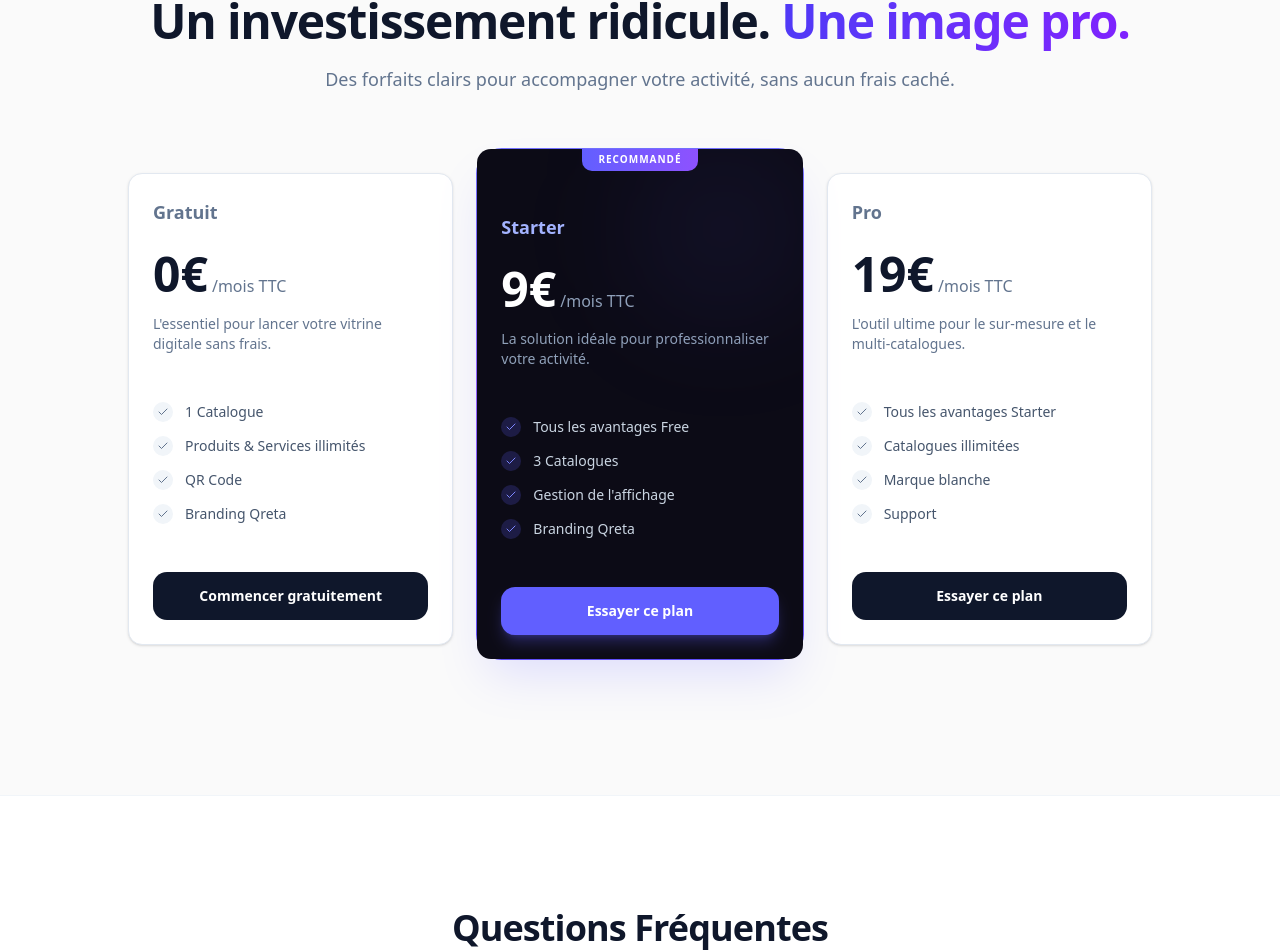
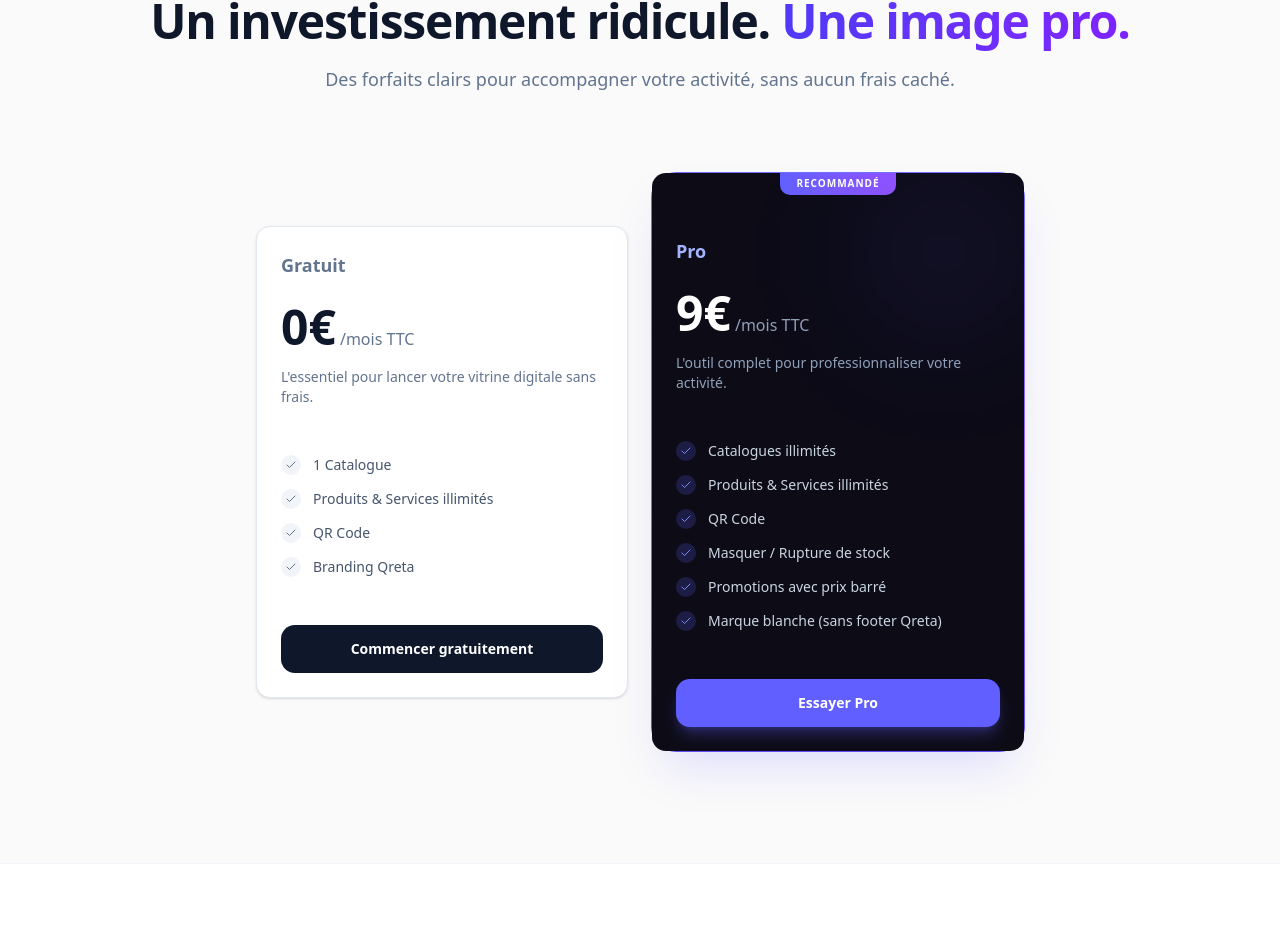
Before and after one commit to squadronxfr/qreta, a Next.js app: page / in a window 1280 px wide. Shown: the part 4096-5048 px from the top of the page. Built offline with nearby package versions, Linux system fonts and the light colour scheme.

Commit message:
update : switch to free and pro plan and update couple things

```diff
--- a/src/app/(dashboard)/admin/page.tsx
+++ b/src/app/(dashboard)/admin/page.tsx
@@ -135,9 +135,7 @@ export default function SuperAdminPage() {
                                                             variant={
                                                                 user.subscription?.plan === "pro"
                                                                     ? "default"
-                                                                    : user.subscription?.plan === "starter"
-                                                                        ? "secondary"
-                                                                        : "outline"
+                                                                    : "secondary"
                                                             }
                                                             className="uppercase"
                                                         >
--- a/src/components/account/profile-form.tsx
+++ b/src/components/account/profile-form.tsx
@@ -145,24 +145,6 @@ export function ProfileForm() {
                                 )}
                                 Gérer mon abonnement
                             </Button>
-                            {userData?.subscription?.plan !== "pro" && (
-                                <Button
-                                    variant="outline"
-                                    className="w-full border-indigo-200 text-indigo-700 hover:bg-indigo-50 rounded-xl"
-                                    onClick={() => userData?.subscription?.plan === "starter"
-                                        ? handlePortal("price_1Sxtex9mcp2EBniBDOFUCQEr")
-                                        : router.push("/billing")
-                                    }
-                                    disabled={!!isProcessing}
-                                >
-                                    {isProcessing === "portal_upgrade" ? (
-                                        <Spinner className="mr-2 h-4 w-4 animate-spin"/>
-                                    ) : (
-                                        <ArrowUpCircle className="mr-2 h-4 w-4"/>
-                                    )}
-                                    {userData?.subscription?.plan === "starter" ? "Passer au plan Pro" : "Voir les offres"}
-                                </Button>
-                            )}
                         </div>
                     </CardContent>
                 </Card>
--- a/src/components/admin/admin-user-actions.tsx
+++ b/src/components/admin/admin-user-actions.tsx
@@ -190,7 +190,6 @@ export function AdminUserActions({user, onUpdate}: AdminUserActionsProps) {
                                 </SelectTrigger>
                                 <SelectContent>
                                     <SelectItem value="free">Free</SelectItem>
-                                    <SelectItem value="starter">Starter</SelectItem>
                                     <SelectItem value="pro">Pro</SelectItem>
                                 </SelectContent>
                             </Select>
--- a/src/components/billing/billing-content.tsx
+++ b/src/components/billing/billing-content.tsx
@@ -4,9 +4,18 @@ import {useSearchParams} from "next/navigation";
 import {useBilling} from "@/hooks/use-billing";
 import {SUBSCRIPTION_PLANS, PlanKey} from "@/config/subscription";
 import {
-    CreditCard, Shield, Check, ExternalLink,
-    Sparkles, AlertCircle, Zap, Crown, Download, History
+    CreditCard,
+    Shield,
+    Check,
+    ExternalLink,
+    Sparkles,
+    AlertCircle,
+    Zap,
+    Crown,
+    Download,
+    History
 } from "lucide-react";
+
 import {Spinner} from "@/components/ui/spinner";
 import {Button} from "@/components/ui/button";
 import {Badge} from "@/components/ui/badge";
@@ -18,7 +27,6 @@ import {useEffect} from "react";
 
 const PLAN_ICONS = {
     free: Zap,
-    starter: Sparkles,
     pro: Crown,
 };
 
@@ -138,7 +146,7 @@ export default function BillingContent() {
                         <h2 className="text-xl font-bold text-slate-900 flex items-center gap-2">
                             <Sparkles className="h-5 w-5 text-indigo-600"/> Changer de formule
                         </h2>
-                        <div className="grid grid-cols-1 sm:grid-cols-2 gap-4">
+                        <div className="grid grid-cols-1 gap-4">
                             {(Object.keys(SUBSCRIPTION_PLANS) as PlanKey[])
                                 .filter(key => key !== "free")
                                 .map((key) => {
@@ -152,14 +160,13 @@ export default function BillingContent() {
                                             key={key}
                                             className={cn(
                                                 "relative rounded-2xl transition-all border",
-                                                isCurrent ? "border-indigo-600 ring-1 ring-indigo-600 shadow-md" : "border-slate-200 hover:border-indigo-200",
-                                                key === "pro" && !isCurrent && "bg-indigo-50/30 border-indigo-200"
+                                                isCurrent ? "border-indigo-600 ring-1 ring-indigo-600 shadow-md" : "border-indigo-200 bg-indigo-50/30 hover:border-indigo-300"
                                             )}
                                         >
-                                            {key === "pro" && !isCurrent && (
+                                            {!isCurrent && (
                                                 <div className="absolute -top-3 left-1/2 -translate-x-1/2">
                                                     <Badge
-                                                        className="bg-indigo-600 text-white text-xs px-3">Populaire</Badge>
+                                                        className="bg-indigo-600 text-white text-xs px-3">Recommandé</Badge>
                                                 </div>
                                             )}
                                             <CardContent className="pt-6">
@@ -186,17 +193,16 @@ export default function BillingContent() {
                                                 </ul>
                                                 <Button
                                                     onClick={() => onPlanAction(key)}
-                                                    disabled={isDisabled}
+                                                    disabled={isDisabled || (isCurrent && !!cancelAtPeriodEnd)}
                                                     className={cn(
                                                         "w-full rounded-xl",
-                                                        isCurrent ? "bg-slate-100 text-slate-600 hover:bg-slate-200" : "bg-slate-900 hover:bg-slate-800 text-white",
-                                                        key === "pro" && !isCurrent && "bg-indigo-600 hover:bg-indigo-700"
+                                                        isCurrent ? "bg-slate-100 text-slate-600 hover:bg-slate-200" : "bg-indigo-600 hover:bg-indigo-700 text-white"
                                                     )}
                                                 >
                                                     {isProcessing === key && <Spinner className="mr-2 h-4 w-4"/>}
                                                     {isCurrent
-                                                        ? "Annuler l'abonnement"
-                                                        : (isSubscribed ? "Changer vers ce plan" : `Choisir ${plan.name}`)}
+                                                        ? cancelAtPeriodEnd ? "Annulation en cours" : "Annuler l'abonnement"
+                                                        : `Choisir ${plan.name}`}
                                                 </Button>
                                             </CardContent>
                                         </Card>
--- a/src/components/landing/sections/pricing-section.tsx
+++ b/src/components/landing/sections/pricing-section.tsx
@@ -44,16 +44,16 @@ export const PricingSection = () => (
                 whileInView="show"
                 viewport={{once: true, margin: "-50px"}}
                 variants={stagger}
-                className="grid md:grid-cols-3 gap-6 max-w-5xl mx-auto items-start"
+                className="grid md:grid-cols-2 gap-6 max-w-3xl mx-auto items-center"
             >
                 {Object.values(SUBSCRIPTION_PLANS).map((plan) => {
-                    const isHighlighted = plan.key === "starter";
+                    const isHighlighted = plan.key === "pro";
                     return (
                         <motion.div
                             key={plan.key}
                             variants={fadeUp}
                             whileHover={{y: -6}}
-                            className={`relative ${isHighlighted ? "md:-translate-y-6 z-10" : ""}`}
+                            className="relative"
                         >
                             {isHighlighted && (
                                 <div
@@ -79,7 +79,8 @@ export const PricingSection = () => (
                                         {plan.name}
                                     </CardTitle>
                                     <div className="mt-4 flex items-baseline gap-1">
-            <span className={`text-5xl font-bold ${isHighlighted ? "text-white" : "text-slate-900"}`}>
+                                        <span
+                                            className={`text-5xl font-bold ${isHighlighted ? "text-white" : "text-slate-900"}`}>
                                             {plan.price}€
                                         </span>
                                         <span
@@ -110,7 +111,7 @@ export const PricingSection = () => (
                                         asChild
                                     >
                                         <Link href="/signup">
-                                            {plan.price === 0 ? "Commencer gratuitement" : "Essayer ce plan"}
+                                            {plan.price === 0 ? "Commencer gratuitement" : "Essayer Pro"}
                                         </Link>
                                     </Button>
                                 </CardFooter>
--- a/src/components/stores/edit-item-dialog.tsx
+++ b/src/components/stores/edit-item-dialog.tsx
@@ -366,7 +366,7 @@ export function EditItemDialog({item, categories, open, onOpenChange}: EditItemD
                             <p className="text-xs text-slate-500">
                                 {canManageAvailability
                                     ? "Masquer ce produit du catalogue sans le supprimer."
-                                    : "Passez au plan Starter pour gérer les ruptures de stock."}
+                                    : "Passez au plan Pro pour gérer les ruptures de stock."}
                             </p>
                         </div>
 
@@ -384,7 +384,7 @@ export function EditItemDialog({item, categories, open, onOpenChange}: EditItemD
                                         </div>
                                     </TooltipTrigger>
                                     <TooltipContent>
-                                        <p>Fonctionnalité réservée aux membres Starter & Pro</p>
+                                        <p>Fonctionnalité réservée aux membres Pro</p>
                                     </TooltipContent>
                                 </Tooltip>
                             </TooltipProvider>
--- a/src/config/legal.ts
+++ b/src/config/legal.ts
@@ -79,7 +79,7 @@ export const TERMS_OF_SERVICE = {
             id: "abonnements-facturation",
             title: "Article 6 : Formules, abonnements et facturation",
             content: [
-                "Qreta propose trois formules : 'Free' (gratuit, limité à 1 catalogue), 'Starter' (9€/mois, jusqu'à 3 catalogues) et 'Pro' (19€/mois, catalogues illimités).",
+                "Qreta propose trois formules : 'Free' (gratuit, limité à 1 catalogue), 'Pro' (9€/mois, catalogues illimités).",
                 "Les conditions tarifaires, fonctionnalités incluses et limitations de quotas sont précisées sur la plateforme lors de la souscription.",
                 "Lorsqu'un Abonnement payant est souscrit, l'Utilisateur accepte le prix indiqué au moment de la commande.",
                 "Le paiement est effectué via le prestataire sécurisé Stripe.",
--- a/src/config/subscription.ts
+++ b/src/config/subscription.ts
@@ -8,23 +8,21 @@ export const SUBSCRIPTION_PLANS = {
         description: "L'essentiel pour lancer votre vitrine digitale sans frais.",
         features: ["1 Catalogue", "Produits & Services illimités", "QR Code", "Branding Qreta"],
     },
-    starter: {
-        key: "starter",
-        name: "Starter",
-        price: 9,
-        priceId: "price_1SyqH59mcp2EBniB2SH5CoGX",
-        quota: 3,
-        description: "La solution idéale pour professionnaliser votre activité.",
-        features: ["Tous les avantages Free", "3 Catalogues", "Gestion de l'affichage", "Branding Qreta"],
-    },
     pro: {
         key: "pro",
         name: "Pro",
-        price: 19,
-        priceId: "price_1SyqG69mcp2EBniBjqYnoCFL",
+        price: 9,
+        priceId: "price_1SyqH59mcp2EBniB2SH5CoGX",
         quota: Infinity,
-        description: "L'outil ultime pour le sur-mesure et le multi-catalogues.",
-        features: ["Tous les avantages Starter", "Catalogues illimitées", "Marque blanche", "Support"],
+        description: "L'outil complet pour professionnaliser votre activité.",
+        features: [
+            "Catalogues illimités",
+            "Produits & Services illimités",
+            "QR Code",
+            "Masquer / Rupture de stock",
+            "Promotions avec prix barré",
+            "Marque blanche (sans footer Qreta)",
+        ],
     },
 } as const;
 
--- a/src/hooks/use-billing.ts
+++ b/src/hooks/use-billing.ts
@@ -33,17 +33,18 @@ export function useBilling() {
     const onPlanAction = async (targetPlanKey: PlanKey) => {
         if (!user) return;
 
+        const isCancelingAlready = subscription?.cancelAtPeriodEnd;
+
         try {
             if (isSubscribed && hasStripeId) {
                 if (targetPlanKey === currentPlanKey) {
+                    if (isCancelingAlready) return;
                     await handlePortalStore(user, "cancel", window.location.href);
                     return;
                 }
-
                 await handlePortalStore(user, targetPlanKey, window.location.href);
                 return;
             }
-
             await handleCheckoutStore(user, targetPlanKey, window.location.href);
         } catch (error) {
             console.error("Plan action error:", error);
--- a/src/stores/billing-store.ts
+++ b/src/stores/billing-store.ts
@@ -94,7 +94,7 @@ export const createBillingStore = () => {
             try {
                 const headers = await getAuthHeaders(user);
 
-                const isPaidPlanKey = (k: string): k is Exclude<PlanKey, "free"> => k === "starter" || k === "pro";
+                const isPaidPlanKey = (k: string): k is Exclude<PlanKey, "free"> => k === "pro";
 
                 const body: {
                     userId: string;
--- a/src/types/user.ts
+++ b/src/types/user.ts
@@ -1,6 +1,6 @@
 import {Timestamp} from "firebase/firestore";
 
-export type SubscriptionPlan = "free" | "starter" | "pro";
+export type SubscriptionPlan = "free" | "pro";
 export type SubscriptionStatus = "active" | "past_due" | "canceled" | "trialing" | "incomplete" | "unpaid" | "paused";
 
 export interface UserSubscription {
```
Lines whose indentation alone changed are shown as unchanged.
